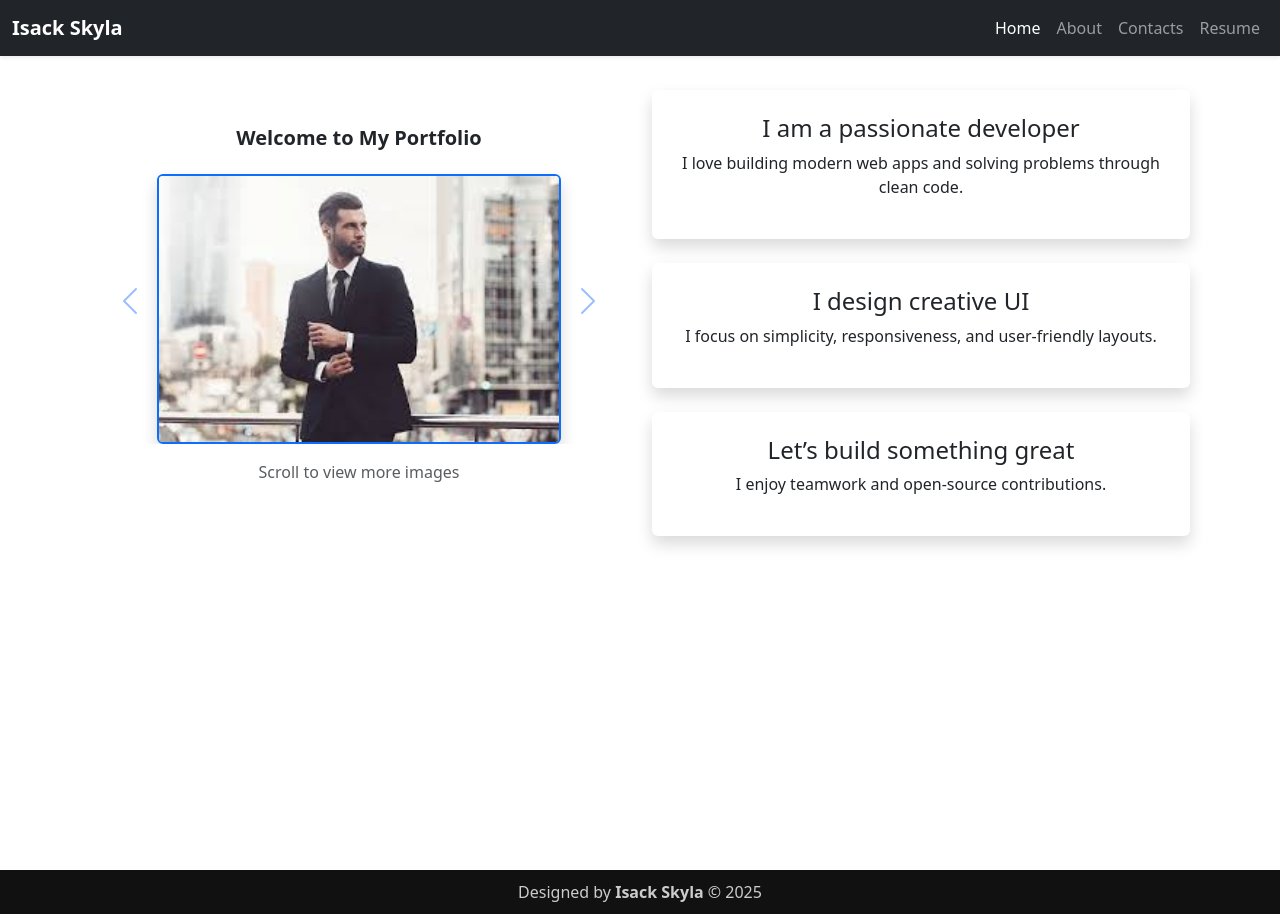
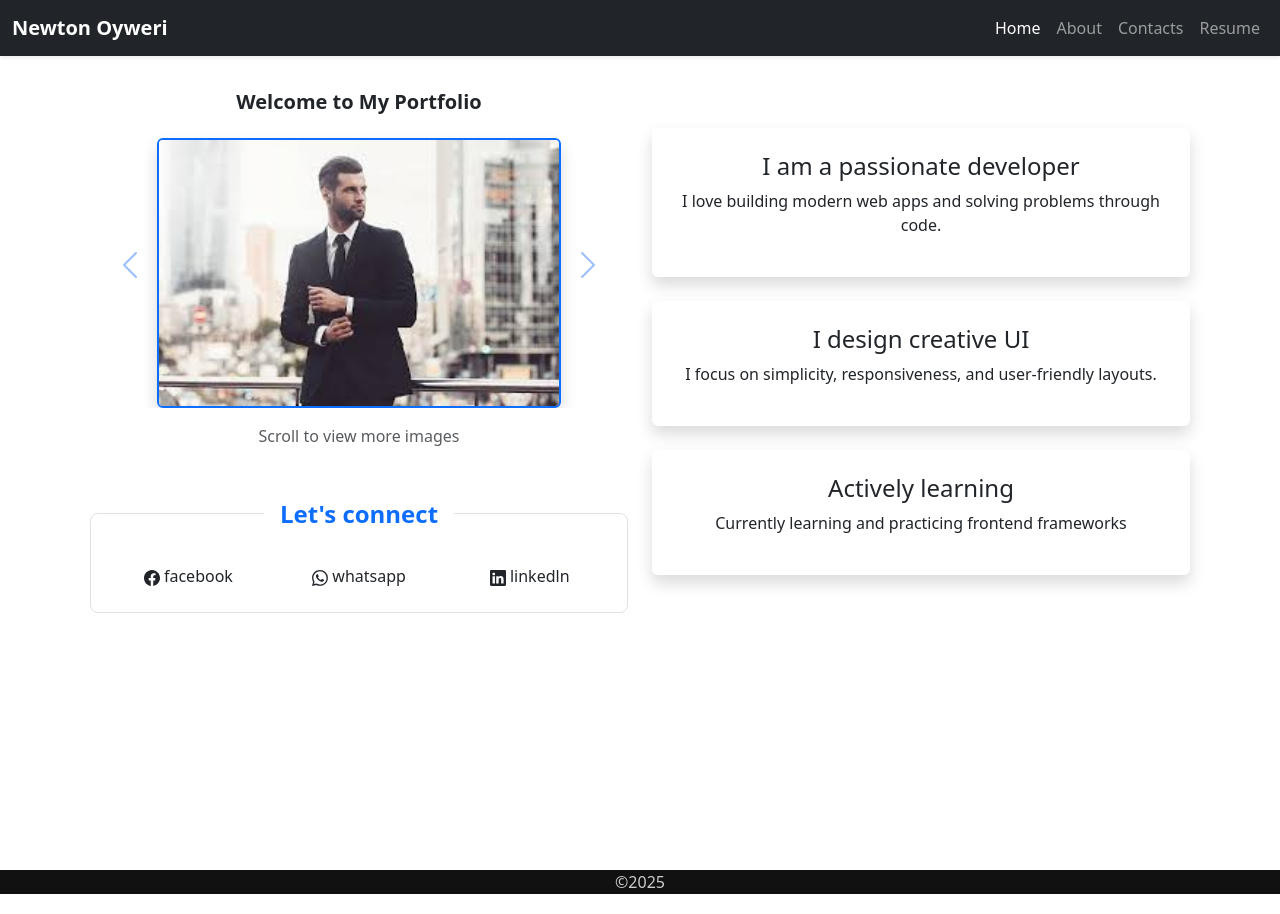
Before and after one commit to Newton-oyweri/personal-website, a plain HTML site: page index.html in a window 1280 px wide. Drawn offline with nearby package versions, Linux system fonts and the light colour scheme.

Commit message:
updated the home section

```diff
--- a/index.html
+++ b/index.html
@@ -4,7 +4,7 @@
     <meta charset="utf-8">
     <meta name="viewport" content="width=device-width, initial-scale=1">
     <title>Isack Skyla - Portfolio</title>
-
+    <link href="https://cdn.jsdelivr.net/npm/bootstrap-icons@1.11.3/font/bootstrap-icons.css" rel="stylesheet">
     <link href="https://cdn.jsdelivr.net/npm/bootstrap@5.3.8/dist/css/bootstrap.min.css" rel="stylesheet">
     <link rel="stylesheet" href="static/style.css">
 
@@ -15,7 +15,7 @@
         }
         .content-wrapper {
             margin-top: 70px;
-        }
+            }
         .section-container {
             min-height: 100vh;
             padding: 20px;
@@ -26,7 +26,6 @@
         footer {
             background: #111;
             color: #ccc;
-            padding: 10px;
             text-align: center;
         }
         /* Toast placement */
@@ -37,13 +36,14 @@
             z-index: 9999;
         }
     </style>
+    <script src="static/script.js"></script>
 </head>
 <body>
 
 <!-- Navbar -->
 <nav class="navbar navbar-expand-lg navbar-dark bg-dark fixed-top shadow-sm">
     <div class="container-fluid">
-        <a class="navbar-brand fw-bold" href="#">Isack Skyla</a>
+        <a class="navbar-brand fw-bold" href="#">Newton Oyweri</a>
         <button class="navbar-toggler" type="button" data-bs-toggle="collapse" data-bs-target="#navbarNav">
             <span class="navbar-toggler-icon"></span>
         </button>
@@ -86,30 +86,50 @@
                     </button>
                 </div>
                 <p class="mt-3 text-muted">Scroll to view more images</p>
+
+                    <fieldset class=" card mt-5" style="border: 1px solid #dee2e6; padding: 1.5rem; border-radius: .5rem;">
+                        <legend class="float-none w-auto px-3 text-primary fw-bold">Let's connect</legend>
+                    <div class="row ">
+                        <div class="col">
+                            <svg xmlns="http://www.w3.org/2000/svg" width="16" height="16" fill="currentColor" class="bi bi-facebook" viewBox="0 0 16 16">
+                                <path d="M16 8.049c0-4.446-3.582-8.05-8-8.05C3.58 0-.002 3.603-.002 8.05c0 4.017 2.926 7.347 6.75 7.951v-5.625h-2.03V8.05H6.75V6.275c0-2.017 1.195-3.131 3.022-3.131.876 0 1.791.157 1.791.157v1.98h-1.009c-.993 0-1.303.621-1.303 1.258v1.51h2.218l-.354 2.326H9.25V16c3.824-.604 6.75-3.934 6.75-7.951"/>
+                            </svg>
+                            facebook
+                        </div>
+                        <div class="col">
+                            <svg xmlns="http://www.w3.org/2000/svg" width="16" height="16" fill="currentColor" class="bi bi-whatsapp" viewBox="0 0 16 16">
+                                <path d="M13.601 2.326A7.85 7.85 0 0 0 7.994 0C3.627 0 .068 3.558.064 7.926c0 1.399.366 2.76 1.057 3.965L0 16l4.204-1.102a7.9 7.9 0 0 0 3.79.965h.004c4.368 0 7.926-3.558 7.93-7.93A7.9 7.9 0 0 0 13.6 2.326zM7.994 14.521a6.6 6.6 0 0 1-3.356-.92l-.24-.144-2.494.654.666-2.433-.156-.251a6.56 6.56 0 0 1-1.007-3.505c0-3.626 2.957-6.584 6.591-6.584a6.56 6.56 0 0 1 4.66 1.931 6.56 6.56 0 0 1 1.928 4.66c-.004 3.639-2.961 6.592-6.592 6.592m3.615-4.934c-.197-.099-1.17-.578-1.353-.646-.182-.065-.315-.099-.445.099-.133.197-.513.646-.627.775-.114.133-.232.148-.43.05-.197-.1-.836-.308-1.592-.985-.59-.525-.985-1.175-1.103-1.372-.114-.198-.011-.304.088-.403.087-.088.197-.232.296-.346.1-.114.133-.198.198-.33.065-.134.034-.248-.015-.347-.05-.099-.445-1.076-.612-1.47-.16-.389-.323-.335-.445-.34-.114-.007-.247-.007-.38-.007a.73.73 0 0 0-.529.247c-.182.198-.691.677-.691 1.654s.71 1.916.81 2.049c.098.133 1.394 2.132 3.383 2.992.47.205.84.326 1.129.418.475.152.904.129 1.246.08.38-.058 1.171-.48 1.338-.943.164-.464.164-.86.114-.943-.049-.084-.182-.133-.38-.232"/>
+                            </svg>
+                            whatsapp
+                        </div>
+                        <div class="col">
+                            <svg xmlns="http://www.w3.org/2000/svg" width="16" height="16" fill="currentColor" class="bi bi-linkedin" viewBox="0 0 16 16">
+                                <path d="M0 1.146C0 .513.526 0 1.175 0h13.65C15.474 0 16 .513 16 1.146v13.708c0 .633-.526 1.146-1.175 1.146H1.175C.526 16 0 15.487 0 14.854zm4.943 12.248V6.169H2.542v7.225zm-1.2-8.212c.837 0 1.358-.554 1.358-1.248-.015-.709-.52-1.248-1.342-1.248S2.4 3.226 2.4 3.934c0 .694.521 1.248 1.327 1.248zm4.908 8.212V9.359c0-.216.016-.432.08-.586.173-.431.568-.878 1.232-.878.869 0 1.216.662 1.216 1.634v3.865h2.401V9.25c0-2.22-1.184-3.252-2.764-3.252-1.274 0-1.845.7-2.165 1.193v.025h-.016l.016-.025V6.169h-2.4c.03.678 0 7.225 0 7.225z"/>
+                            </svg>
+                            linkedln
+                        </div>
+                    </div>
+             </fieldset>
             </div>
 
             <!-- Right Column (Cards) -->
             <div class="col-md-6 col-12">
                 <div class="card shadow border-0 p-4 text-center mb-4">
                     <h4>I am a passionate developer</h4>
-                    <p>I love building modern web apps and solving problems through clean code.</p>
+                    <p>I love building modern web apps and solving problems through code.</p>
                 </div>
                 <div class="card shadow border-0 p-4 text-center mb-4">
                     <h4>I design creative UI</h4>
                     <p>I focus on simplicity, responsiveness, and user-friendly layouts.</p>
                 </div>
                 <div class="card shadow border-0 p-4 text-center mb-4">
-                    <h4>Let’s build something great</h4>
-                    <p>I enjoy teamwork and open-source contributions.</p>
+                    <h4>Actively learning</h4>
+                    <p>Currently learning and practicing frontend frameworks</p>
                 </div>
             </div>
 
         </div>
     </section>
-
-    <footer>
-        <p class="mb-0">Designed by <strong>Isack Skyla</strong> © 2025</p>
-    </footer>
 </div>
 
 <!-- Toast Container -->
@@ -123,7 +143,9 @@
         </div>
     </div>
 </div>
-
+<footer>
+    &copy;2025
+</footer>
 <!-- Scripts -->
 <script src="https://cdn.jsdelivr.net/npm/bootstrap@5.3.8/dist/js/bootstrap.bundle.min.js"></script>
 <script src="static/script.js"></script>
--- a/static/style.css
+++ b/static/style.css
@@ -1,6 +1,3 @@
-img {
-    border: 1px solid blue;
-}
 .carousel-control-prev-icon,
 .carousel-control-next-icon {
     filter: invert(32%) sepia(94%) saturate(5298%) hue-rotate(203deg) brightness(97%) contrast(105%);
```
